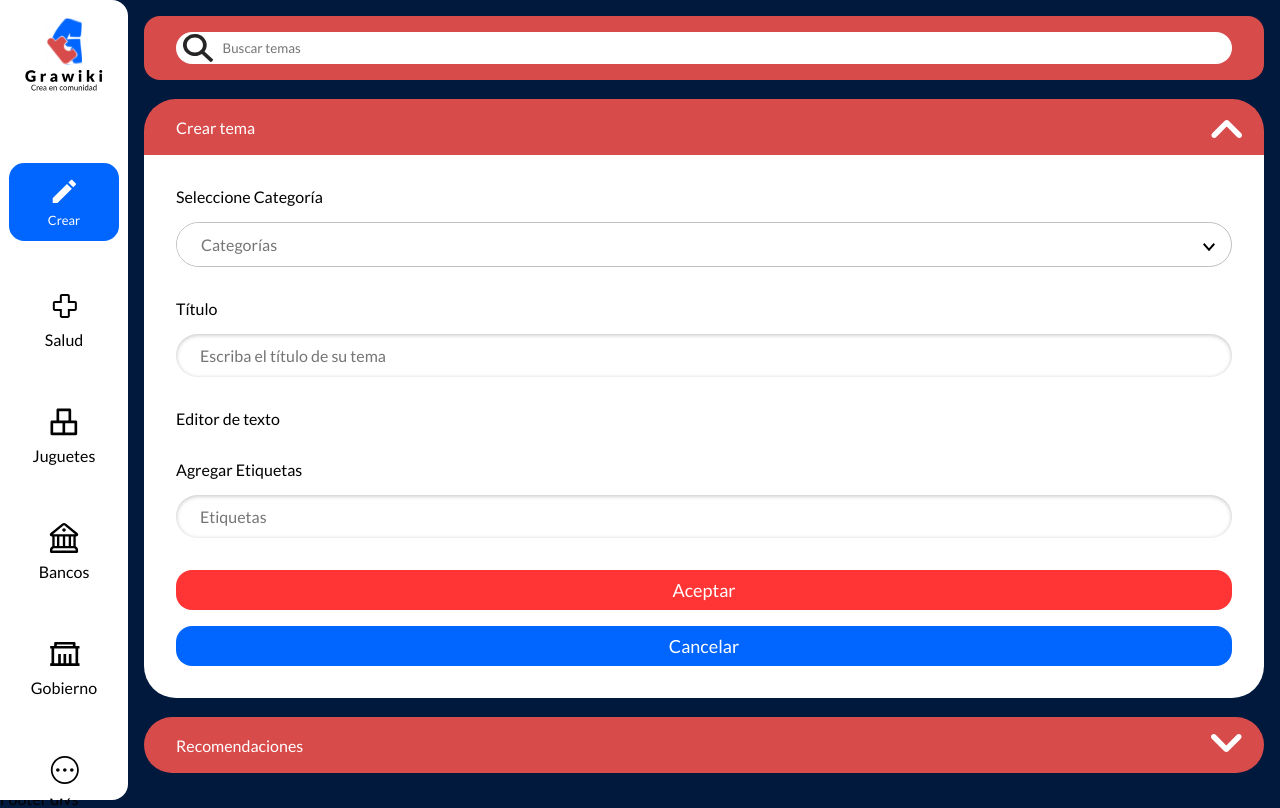
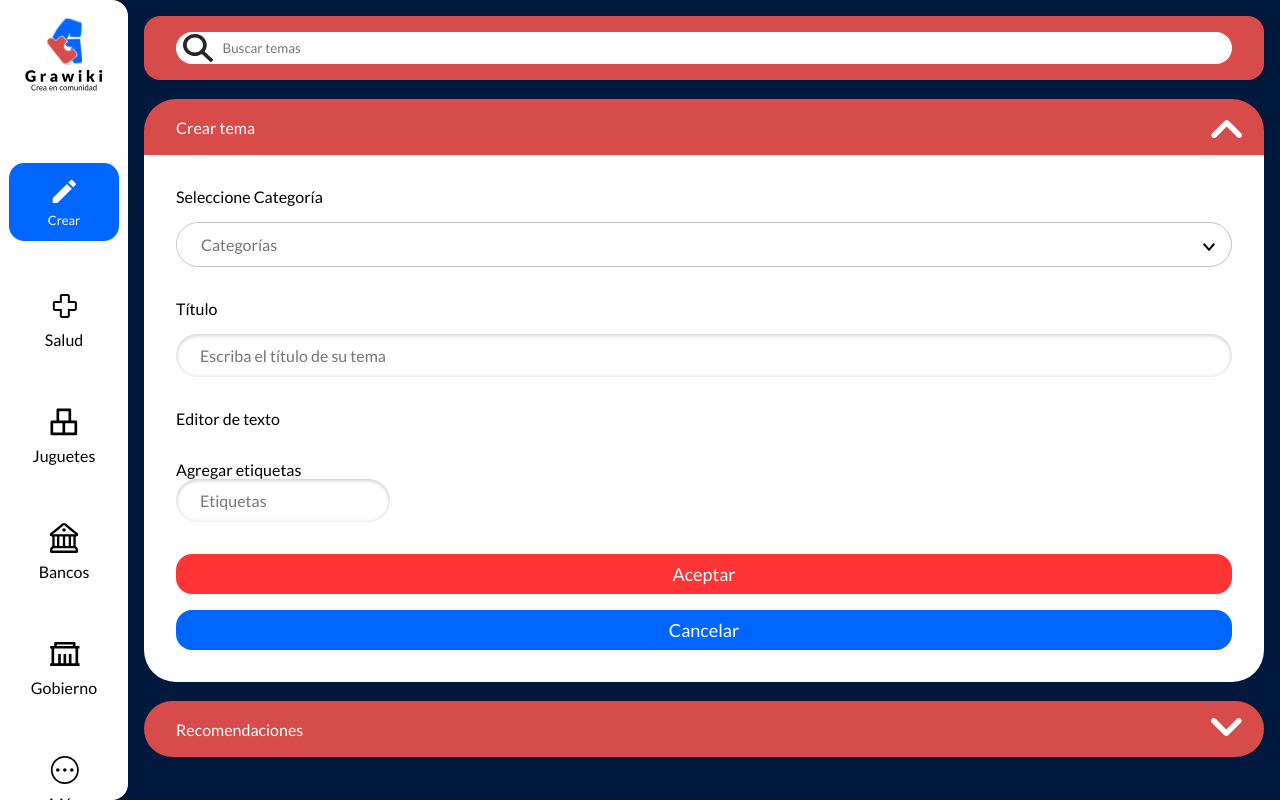
Before and after one commit to MariaVillen/grawiki, a React (Vite) app in the folder client/: page /create in a window 1280 px wide. Built offline with nearby package versions, Linux system fonts and the light colour scheme.

Commit message:
fix toogleButton opening on enter keycode

```diff
--- a/client/src/components/FormLibrary/data-list-icon.jsx/dataListIcon.jsx
+++ b/client/src/components/FormLibrary/data-list-icon/dataListIcon.jsx
@@ -15,7 +15,7 @@ const dataMock = [
  * Description: A selector with suggestions
  */
 
-function DataList({ title, data = dataMock }) {
+function DataList({ title, data = dataMock, name = "categories" }) {
   const inputRef = useRef();
   const [isOpen, setIsOpen] = useState(false);
   const [inputValue, setInputValue] = useState("");
@@ -52,7 +52,7 @@ function DataList({ title, data = dataMock }) {
     inputRef.current.focus();
   };
 
-  const toggleMenu = () => {
+  const toggleMenu = (e) => {
     setIsOpen(!isOpen);
   };
 
@@ -69,17 +69,21 @@ function DataList({ title, data = dataMock }) {
         <input
           ref={inputRef}
           type="text"
+          id={name}
+          name={name}
           value={inputValue}
           onChange={onChangeCat}
           className={isOpen ? classes.open : null}
           placeholder={title}
         />
+        <label htmlFor={name}>
           <ToggleButton
             className={classes.dataList_icon}
             icon={DeployMenuInverse}
             isOpen={isOpen}
             onClick={toggleMenu}
           />
+        </label>
       </div>
 
       <div
@@ -106,6 +110,7 @@ export default DataList;
 
 const Suggestions = ({ data, onSelect, focusInput }) => {
   const applyValue = (el) => {
+    console.log("applyValue");
     onSelect({ icon: el.icon, target: { value: el.text } }); // mimic onchange event
     focusInput();
   };
--- /dev/null
+++ b/client/src/components/FormLibrary/tags/tags.jsx
@@ -0,0 +1,12 @@
+import classes from "./tags.module.sass";
+
+function Tags({ text, deleteTag }) {
+  return (
+    <div>
+      <span>#{text}</span>
+      <button onClick={deleteTag}>x</button>
+    </div>
+  );
+}
+
+export default Tags;
--- /dev/null
+++ b/client/src/components/FormLibrary/tags/tags.module.sass
@@ -0,0 +1,9 @@
+.input_text
+  background: #FFFFFF
+  box-shadow: inset 0px 1px 4px rgba(0, 0, 0, 0.25)
+  border-radius: 2rem
+  padding: 0.75rem.75rem 0.75rem 1.5rem
+  border: none
+  font-size: 1rem
+  &:focus-visible
+    ouline: none
--- /dev/null
+++ b/client/src/components/FormLibrary/tags/tagsInput.jsx
@@ -0,0 +1,48 @@
+import { tagsMock } from "../../../data/tags-mock";
+import Tags from "./tags";
+import classes from "./tags.module.sass";
+import { useState, useEffect } from "react";
+
+function TagsInput({ title, onChange, name = "tags" }) {
+  /* Obtener todos los tags para sugerencias disposibles */
+  const [tagsData, setTagsData] = useState([]);
+  const [tagsValues, setTagsValues] = useState([]);
+
+  useEffect(() => {
+    /* Pedir a la base de datos los tags para sugerencias */
+    setTagsData(tagsMock);
+  }, []);
+
+  const handleKeyDown = (event) => {
+    if (event.keyCode === 13) {
+      event.preventDefault();
+    }
+  };
+  const inputChangeHandler = () => {};
+  const inputBlurHandler = () => {};
+  const deleteTag = (id) => {};
+
+  return (
+    <div>
+      <label>{title}</label>
+      <div>
+        <div>
+          {tagsValues.map((tag) => (
+            <Tags key={tag.id} text={tag.text} deleteTag={deleteTag(tag.id)} />
+          ))}
+        </div>
+        <input
+          name={name}
+          id={name}
+          className={classes.input_text}
+          type="text"
+          placeholder="Etiquetas"
+          onChange={inputChangeHandler}
+          onKeyDown={handleKeyDown}
+        />
+      </div>
+    </div>
+  );
+}
+
+export { TagsInput };
--- a/client/src/components/createForm/createForm.jsx
+++ b/client/src/components/createForm/createForm.jsx
@@ -1,10 +1,25 @@
 import classes from "./createForm.module.sass";
 import CollapseArea from "../collapseArea/collapseArea";
-import DataListIcon from "../FormLibrary/data-list-icon.jsx/dataListIcon";
+import DataListIcon from "../FormLibrary/data-list-icon/dataListIcon";
+import { useState } from "react";
+import { TagsInput } from "../FormLibrary/tags/tagsInput";
 
 function CreateForm() {
+  const [form, setForm] = useState({
+    category: "",
+    title: "",
+    content: "",
+    tags: [],
+  });
+
   const submitHandler = (e) => {
     e.preventDefault();
+    console.log("submit");
+  };
+
+  const onChangeHandler = ({ value, type }) => {
+    /* asegurarse que esta incluido en el form */
+    setForm((prev) => ({ ...prev, [type]: value }));
   };
 
   return (
@@ -13,7 +28,12 @@ function CreateForm() {
         <form onSubmit={submitHandler}>
           <div className={classes.form_group}>
             <label>Seleccione Categoría</label>
-            <DataListIcon title="Categorías" />
+            <DataListIcon
+              name="Categories"
+              title="Categorías"
+              setValue={setForm}
+              getValue={form}
+            />
           </div>
           <div className={classes.form_group}>
             <label>Título</label>
@@ -25,18 +45,23 @@ function CreateForm() {
           </div>
           <div className={classes.form_group}>Editor de texto</div>
           <div className={classes.form_group}>
-            <label>Agregar Etiquetas</label>
-            <input
-              className={classes.input_text}
-              type="text"
-              placeholder="Etiquetas"
+            <TagsInput
+              title="Agregar etiquetas"
+              onChange={onChangeHandler}
+              name="tags"
             />
           </div>
           <div className={classes.form_group}>
-            <button className={`${classes.button_form} ${classes.submit}`}>
+            <button
+              className={`${classes.button_form} ${classes.submit}`}
+              onClick={submitHandler}
+            >
               Aceptar
             </button>
-            <button className={`${classes.button_form} ${classes.cancel}`}>
+            <button
+              type="reset"
+              className={`${classes.button_form} ${classes.cancel}`}
+            >
               Cancelar
             </button>
           </div>
--- a/client/src/components/togglebutton/togglebutton.jsx
+++ b/client/src/components/togglebutton/togglebutton.jsx
@@ -11,6 +11,7 @@ import classes from "./togglebutton.module.sass";
 function ToggleButton({ className, icon, isOpen, onClick }) {
   return (
     <button
+      type="button"
       className={`${className} ${isOpen ? classes.button_up : classes.button}`}
       onClick={onClick}
     >
--- a/client/src/components/togglebutton/togglebutton.module.sass
+++ b/client/src/components/togglebutton/togglebutton.module.sass
@@ -4,6 +4,7 @@
   border: none
   transform: rotate(0deg)
   color: white
+  outline: #ccc
 
 .button_up
   background: transparent
--- /dev/null
+++ b/client/src/data/tags-mock.js
@@ -0,0 +1,6 @@
+export const tagsMock = [
+  { id: "1", text: "tramites" },
+  { id: "2", text: "bancos" },
+  { id: "3", text: "circulación" },
+  { id: "4", text: "moneda" },
+];
--- a/client/src/pages/home.page.jsx
+++ b/client/src/pages/home.page.jsx
@@ -1,6 +1,6 @@
 function Home() {
   console.log("Home");
-  return <div>Welcome to home page!</div>;
+  return <div>Home</div>;
 }
 
 export default Home;
```
Also changed, not shown: client/src/components/FormLibrary/data-list-icon/dataListIcon.module.sass (renamed from client/src/components/FormLibrary/data-list-icon.jsx/dataListIcon.module.sass). Lines whose indentation alone changed are shown as unchanged.
